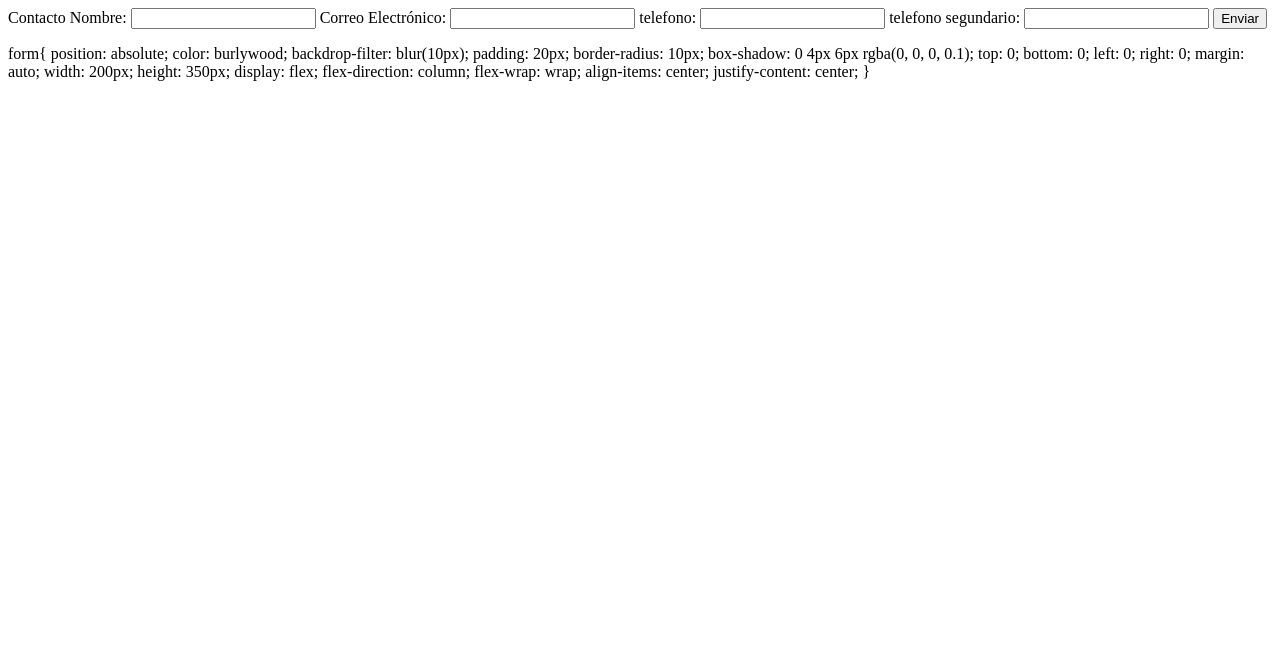
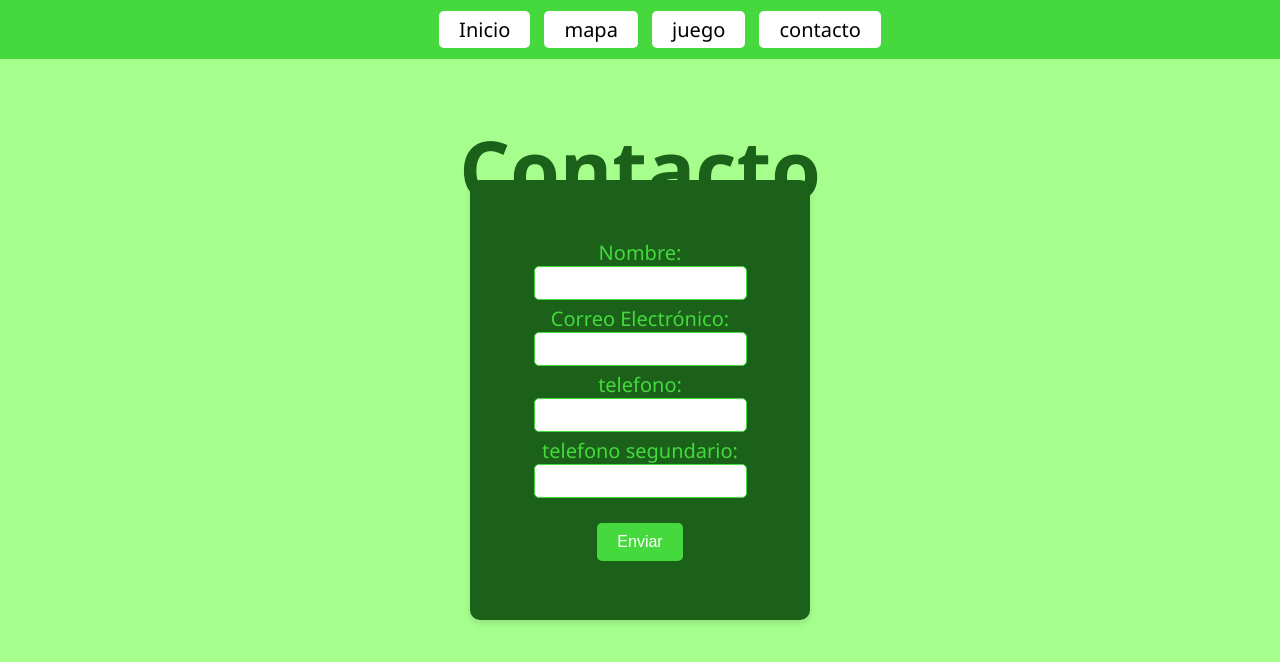
Before and after one commit to Edgarbri26/EcoFram, a plain HTML site: page contacto.html in a window 1280 px wide. Drawn offline with Linux system fonts and the light colour scheme.

Commit message:
Refactor HTML structure and styles for contact page; update navigation links and enhance form styling

```diff
--- a/contacto.html
+++ b/contacto.html
@@ -1,5 +1,26 @@
+<!DOCTYPE html>
+<html lang="en">
+<head>
+    <meta charset="UTF-8">
+    <meta name="viewport" content="width=device-width, initial-scale=1.0">
+    <link rel="stylesheet" href="style.css" />
+    <title>GeoFrank</title>
+</head>
+<body>
+    <header>
+        <nav>
+            <ul class="menu">
+                <li><a href="index.html">Inicio</a></li>
+                <li><a href="mapa.html">mapa</a></li>
+                <li><a href="test.html">juego</a></li>
+                <li><a href="contacto.html">contacto</a></li>
+            </ul>
+        </nav>
+    </header>
+
+    <h1>Contacto</h1>
+
     <form action="#" method="post">
-    <label for="" class="label-contacto">Contacto</label>
         <!-- Nombre-->
         <label for="nombre">Nombre:</label>
         <input type="text" id="nombre" name="nombre" required>
@@ -16,23 +37,6 @@
         <button type="submit">Enviar</button>
     </form>
 
-form{
-    position: absolute;
-    color: burlywood;
-    backdrop-filter: blur(10px);
-    padding: 20px;
-    border-radius: 10px;
-    box-shadow: 0 4px 6px rgba(0, 0, 0, 0.1);
-    top: 0;
-    bottom: 0;
-    left: 0;
-    right: 0;
-    margin: auto;
-    width: 200px;
-    height: 350px;
-    display: flex;
-    flex-direction: column;
-    flex-wrap: wrap;
-    align-items: center;
-    justify-content: center;
-}
+
+</body>
+</html>
--- a/style.css
+++ b/style.css
@@ -9,6 +9,7 @@ body{
     background-color: #a6ff8d;
     margin: 0%;
     font-family: 'Segoe UI', Tahoma, Geneva, Verdana, sans-serif;
+
 }
 
 .carrusel{
@@ -57,14 +58,90 @@ ul li a{
     margin-top: 10px;
 }
 
+h2{
+    font-size: 40px;
+    color: #1b611a;
+    text-align: center;
+    margin-top: 10px;
+    font-weight: 200;
+}
 
-
-   /*<h2 style="font-weight: 200; font-size: 40px; margin-top: 10px">*/
-   /*<p style="font-size: 20px">*/
-
+p{
+    font-size: 20px;
+    color: #114210;
+    text-align: center;
+    margin-top: 10px;
+    font-weight: 200;
+}
 
 h1{
     font-size: 80px;
     color: #1b611a;
-    text-align: end;
+    text-align: center;
 }
+
+
+/*cosas del mapa*/
+path{
+    fill: #45d93e;
+    stroke: #000;
+    stroke-width: 1px;
+    transition: fill 0.3s ease, stroke 0.3s ease;
+}
+path:hover{
+    fill: #1b611a;
+    stroke: #000;
+    cursor: pointer;
+}
+
+
+/*cosas del contacto*/
+form{
+    background-color: #1b611a;
+    position: absolute;
+    color: rgb(0, 0, 0);
+    padding: 20px;
+    border-radius: 10px;
+    box-shadow: 0 4px 6px rgba(0, 0, 0, 0.1);
+
+    /*para centrar*/
+    top: 0;
+    bottom: 0;
+    left: 0;
+    right: 0;
+    margin: auto;
+
+    width: 300px;
+    height: 400px;
+    display: flex;
+    flex-direction: column;
+    flex-wrap: wrap;
+    align-items: center;
+    justify-content: center;
+}
+form label{
+    font-size: 20px;
+    color: #45d93e;
+    text-align: center;
+    font-weight: 400;
+}
+form input{
+    height: 30px;
+    margin-bottom: 5px;
+    border-radius: 5px;
+    border: 1px solid #45d93e;
+    font-size: 16px;
+    font-weight: 200;
+}
+form button{
+    background-color: #45d93e;
+    color: #fff;
+    border: none;
+    margin-top: 20px;
+    border-radius: 5px;
+    padding: 10px 20px;
+    font-size: 16px;
+    font-weight: 500;
+    cursor: pointer;
+    transition: background-color 0.3s ease;
+}
```
Also changed, not shown: index.html (+7 -7 lines), mapa.html (+12 -1 lines). Lines whose indentation alone changed are shown as unchanged.
